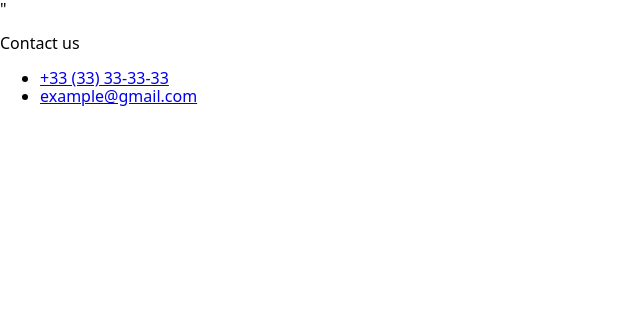
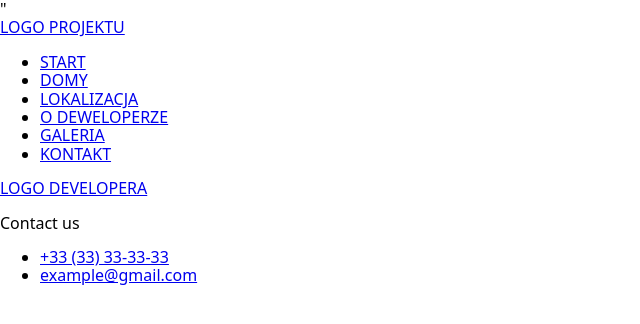
Before and after one commit to kasya1618034/developers_template, a plain HTML site: page src/index.html in a window 1280 px wide. Shown: the whole page, without its empty margins (0-640 px from the left). Drawn offline with nearby package versions, Linux system fonts and the light colour scheme; files that its build step writes are made by us from their sources.

Commit message:
Update files emblems

```diff
--- a/src/index.html
+++ b/src/index.html
@@ -12,6 +12,11 @@
       <include src="./partials/header.html"></include>
     <main>
       <include src="./partials/hero.html"></include>
+      <include src="./partials/houses.html"></include>
+      <include src="./partials/location.html"></include>
+      <include src="./partials/about-developer.html"></include>
+      <include src="./partials/gallery.html"></include>
+      <include src="./partials/contact.html"></include>
     </main>
     <include src="./partials/footer.html"></include>
   </body>
--- a/src/partials/header.html
+++ b/src/partials/header.html
@@ -1,7 +1,20 @@
 <header class="header">
     <div class="header-container">
-        <nav class="header_nav">
-            <a class="header-logo" href="#index.html"></a>
+        <nav class="header-nav">
+            <a class="header-project-logo" href="#index.html">LOGO PROJEKTU</a>
+            <ul class="header_nav-list">
+                <li>
+                    <a class="header-link active" href="#index.html">START</a>
+                </li>
+                <li>
+                    <a class="header-link" href="#houses.html">DOMY</a>
+                </li>
+                <li><a class="header-link" href="#location.html">LOKALIZACJA</a></li>
+                <li><a class="header-link" href="#about-developer.html">O DEWELOPERZE</a></li>
+                <li><a class="header-link" href="#gallery.html">GALERIA</a></li>
+                <li><a class="header-link" href="#contact.html">KONTAKT</a></li>
+            </ul>
+            <a class="header-developer-logo" href="#about-developer.html">LOGO DEVELOPERA</a>
         </nav>
     </div>
 </header>
```
Also changed, not shown: src/css/about-developer.css (added), src/css/contact.css (added), src/css/footer.css (added), src/css/gallery.css (added), src/css/header.css (added), src/css/hero.css (added), src/css/houses.css (added), src/css/location.css (added), src/partials/about-developer.html (added), src/partials/contact.html (added), src/partials/gallery.html (added), src/partials/houses.html (added), src/partials/location.html (added).
